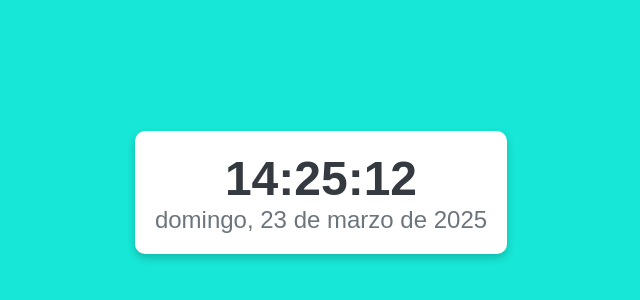
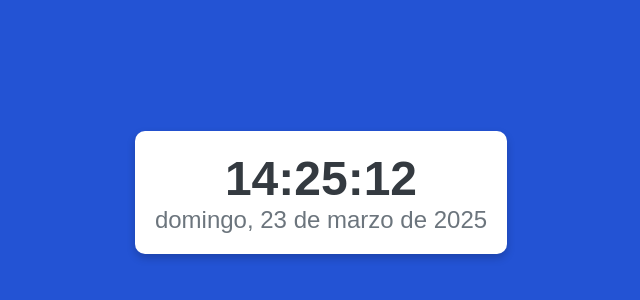
Before and after one commit to catire59/webpage_foder, a plain HTML site: page index.html in a window 1280 px wide. Shown: the part 208-508 px from the top of the page, without its empty margins (319-959 px from the left). Drawn offline with Linux system fonts and the light colour scheme.

Commit message:
Update styles.css

```diff
--- a/styles.css
+++ b/styles.css
@@ -5,7 +5,7 @@ body {
     justify-content: center;
     align-items: center;
     height: 100vh;
-    background-color:#17e7d6;
+    background-color:#2353d4;
 }
 
 .container {
```
